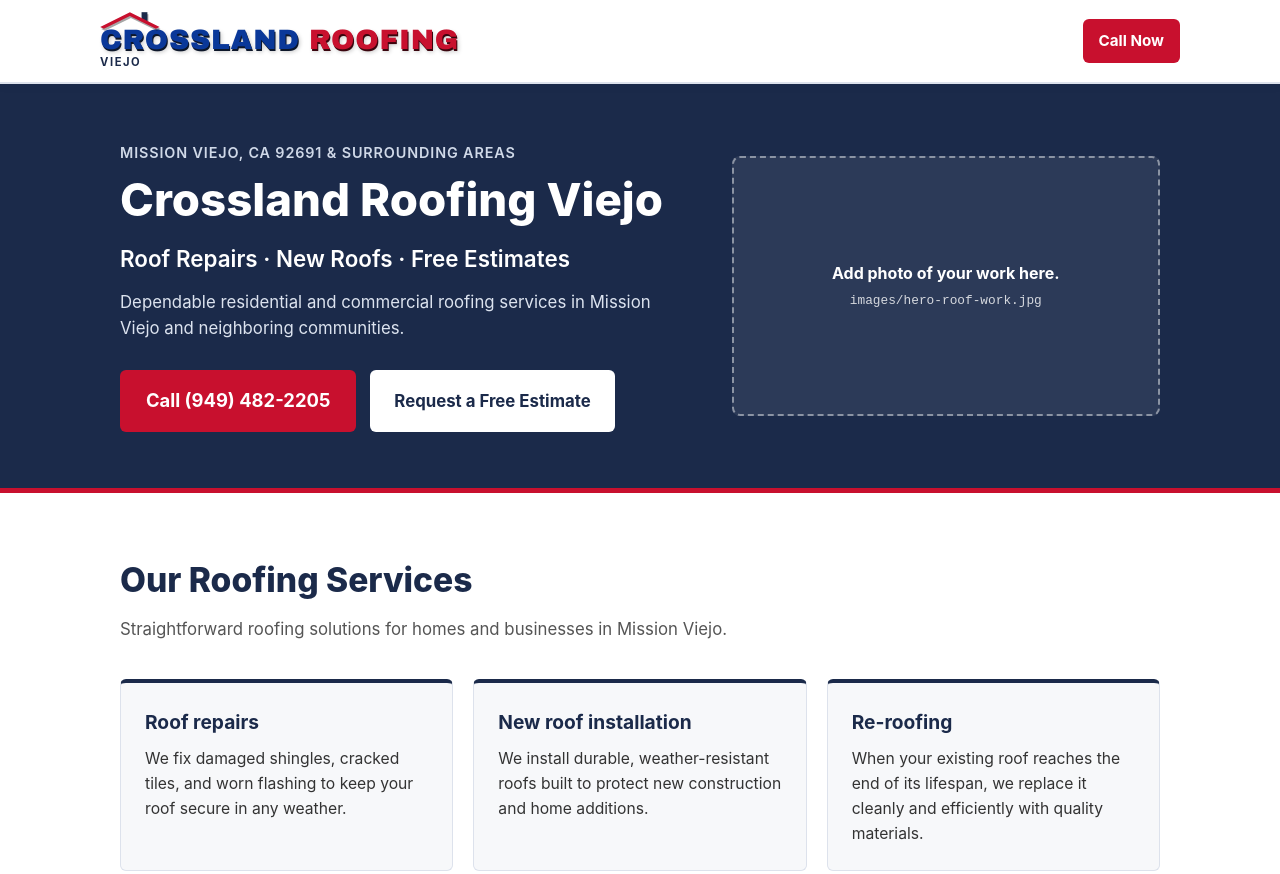
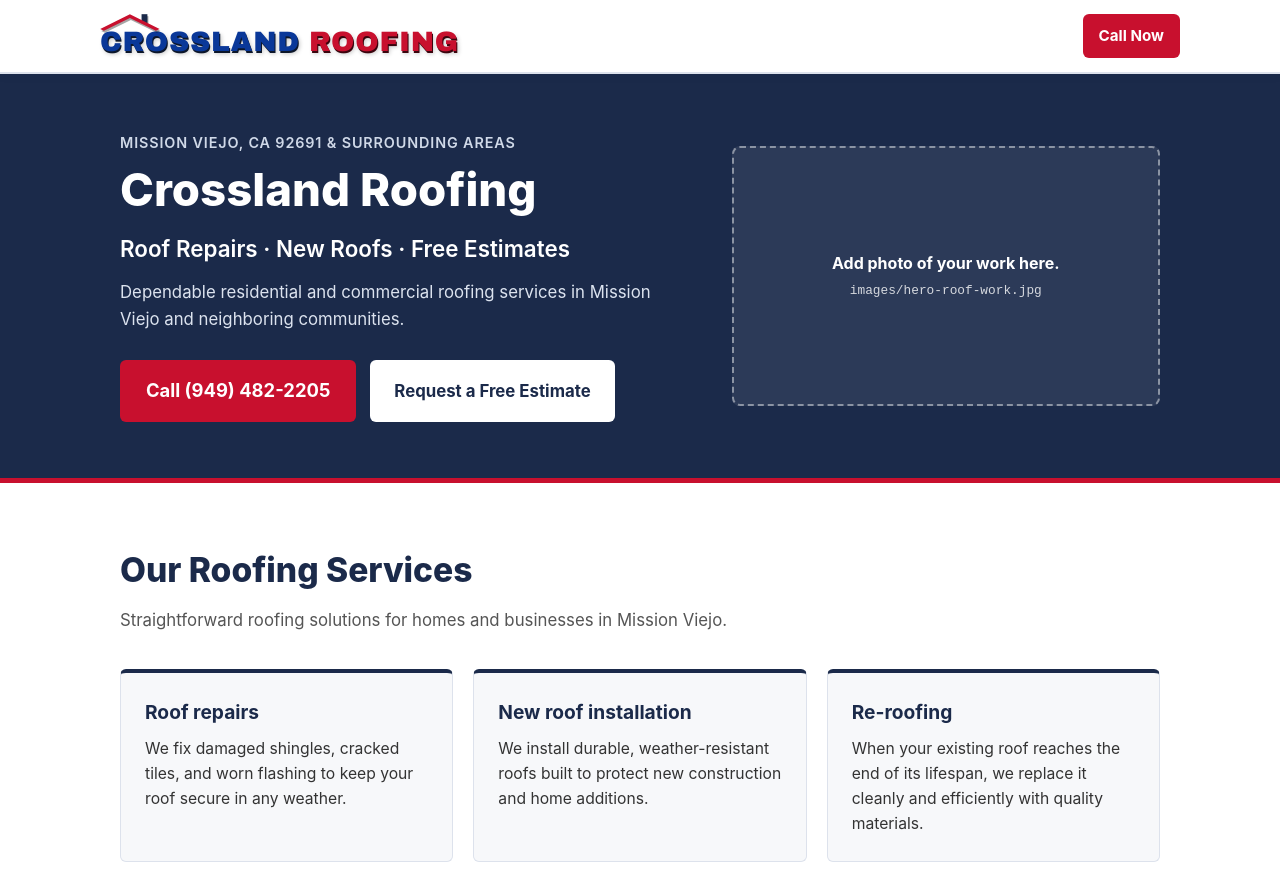
Before and after one commit to beston3000/businesspreview, a plain HTML site: page index.html in a window 1280 px wide. Shown: the top 874 px of the page. Drawn offline with Linux system fonts and the light colour scheme.

Commit message:
Update index.html

```diff
--- a/index.html
+++ b/index.html
@@ -3,8 +3,8 @@
 <head>
   <meta charset="UTF-8">
   <meta name="viewport" content="width=device-width, initial-scale=1.0">
-  <title>Crossland Roofing Viejo | Mission Viejo, CA (949) 482-2205</title>
-  <meta name="description" content="Crossland Roofing Viejo provides roof repairs, new roof installation, re-roofing, leak repair, and free estimates in Mission Viejo, CA 92691 and surrounding areas.">
+  <title>Crossland Roofing | Mission Viejo, CA (949) 482-2205</title>
+  <meta name="description" content="Crossland Roofing provides roof repairs, new roof installation, re-roofing, leak repair, and free estimates in Mission Viejo, CA 92691 and surrounding areas.">
   <style>
     /* ==========================================================================
        BASE & VARIABLES
@@ -111,7 +111,7 @@
       text-shadow: 1px 2px 0px #3a050e, 2px 3px 4px rgba(0, 0, 0, 0.22);
     }
 
-    .sign-viejo {
+    .sign- {
       font-size: 0.7rem;
       font-weight: 700;
       color: var(--navy);
@@ -597,7 +597,7 @@
        ======================================================================== -->
   <header class="site-header">
     <div class="container header-inner">
-      <a href="#" class="storefront-brand" aria-label="Crossland Roofing Viejo">
+      <a href="#" class="storefront-brand" aria-label="Crossland Roofing ">
         <span class="sign-line">
           <span class="sign-crossland">
             <!-- Red roof pitch & dark chimney icon over "CR" matching building signage -->
@@ -611,7 +611,6 @@
           </span>
           <span class="sign-roofing">ROOFING</span>
         </span>
-        <span class="sign-viejo">Viejo</span>
       </a>
 
       <a href="tel:9494822205" class="btn-call-sticky">Call Now</a>
@@ -625,7 +624,7 @@
     <div class="container hero-grid">
       <div class="hero-content">
         <span class="hero-location">Mission Viejo, CA 92691 &amp; Surrounding Areas</span>
-        <h1>Crossland Roofing Viejo</h1>
+        <h1>Crossland Roofing</h1>
         <p class="hero-tagline">Roof Repairs · New Roofs · Free Estimates</p>
         <p class="hero-subtext">Dependable residential and commercial roofing services in Mission Viejo and neighboring communities.</p>
         <div class="hero-actions">
@@ -637,7 +636,7 @@
       <!-- Hero Work Photo Placeholder -->
       <div class="photo-placeholder">
         <!-- Replace src="images/hero-roof-work.jpg" with your actual photo file -->
-        <img src="images/hero-roof-work.jpg" alt="Completed roofing project by Crossland Roofing Viejo">
+        <img src="images/hero-roof-work.jpg" alt="Completed roofing project by Crossland Roofing">
         <span class="photo-placeholder-label">Add photo of your work here.</span>
         <span class="photo-placeholder-path">images/hero-roof-work.jpg</span>
       </div>
@@ -709,7 +708,7 @@
           <div class="rating-count">From 35 Google Reviews</div>
         </div>
         <div class="why-us-content">
-          <h2>Why Choose Crossland Roofing Viejo</h2>
+          <h2>Why Choose Crossland Roofing</h2>
           <p>We are a local roofing company based in Mission Viejo, CA 92691, serving homeowners and property managers across Mission Viejo and surrounding areas. With a 4.9-star rating from 35 Google reviews, our neighbors count on us for honest assessments, responsive communication, and dependable workmanship.</p>
         </div>
       </div>
@@ -796,9 +795,9 @@
        ======================================================================== -->
   <footer class="site-footer">
     <div class="container">
-      <div class="footer-business">Crossland Roofing Viejo</div>
+      <div class="footer-business">Crossland Roofing</div>
       <div class="footer-license">Licensed Contractor, CA License #[INSERT LICENSE NUMBER]</div>
-      <div class="footer-copyright">&copy; 2026 Crossland Roofing Viejo. All rights reserved.</div>
+      <div class="footer-copyright">&copy; 2026 Crossland Roofing. All rights reserved.</div>
     </div>
   </footer>
 
```
